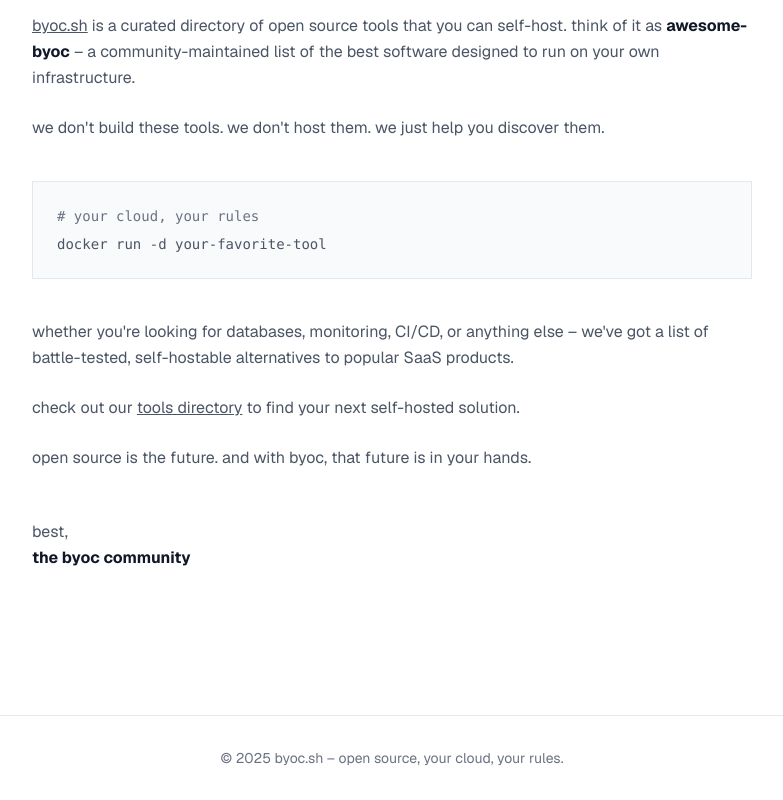
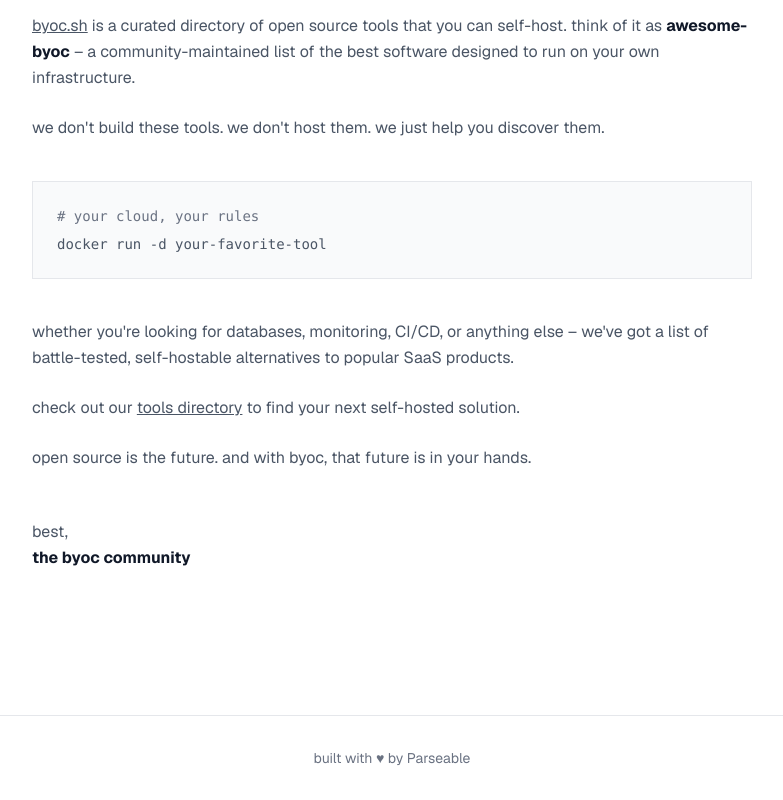
Before and after one commit to byocsh/byoc, a Next.js app: page / in a window 1280 px wide. Shown: the part 405-1205 px from the top of the page, without its empty margins (248-1031 px from the left). Built offline with nearby package versions, Linux system fonts and the light colour scheme.

Commit message:
Update footer: built with love by Parseable

```diff
--- a/src/app/layout.tsx
+++ b/src/app/layout.tsx
@@ -76,7 +76,7 @@ export default function RootLayout({
           </main>
           <footer className="border-t border-gray-200 dark:border-gray-800 mt-20">
             <div className="max-w-4xl mx-auto px-6 py-8 text-center text-sm text-gray-500">
-              © 2025 <Link href="/" className="hover:text-gray-900 dark:hover:text-white">byoc.sh</Link> – open source, your cloud, your rules.
+              built with ♥ by <Link href="https://parseable.com" target="_blank" className="hover:text-gray-900 dark:hover:text-white">Parseable</Link>
             </div>
           </footer>
         </ThemeProvider>
```
